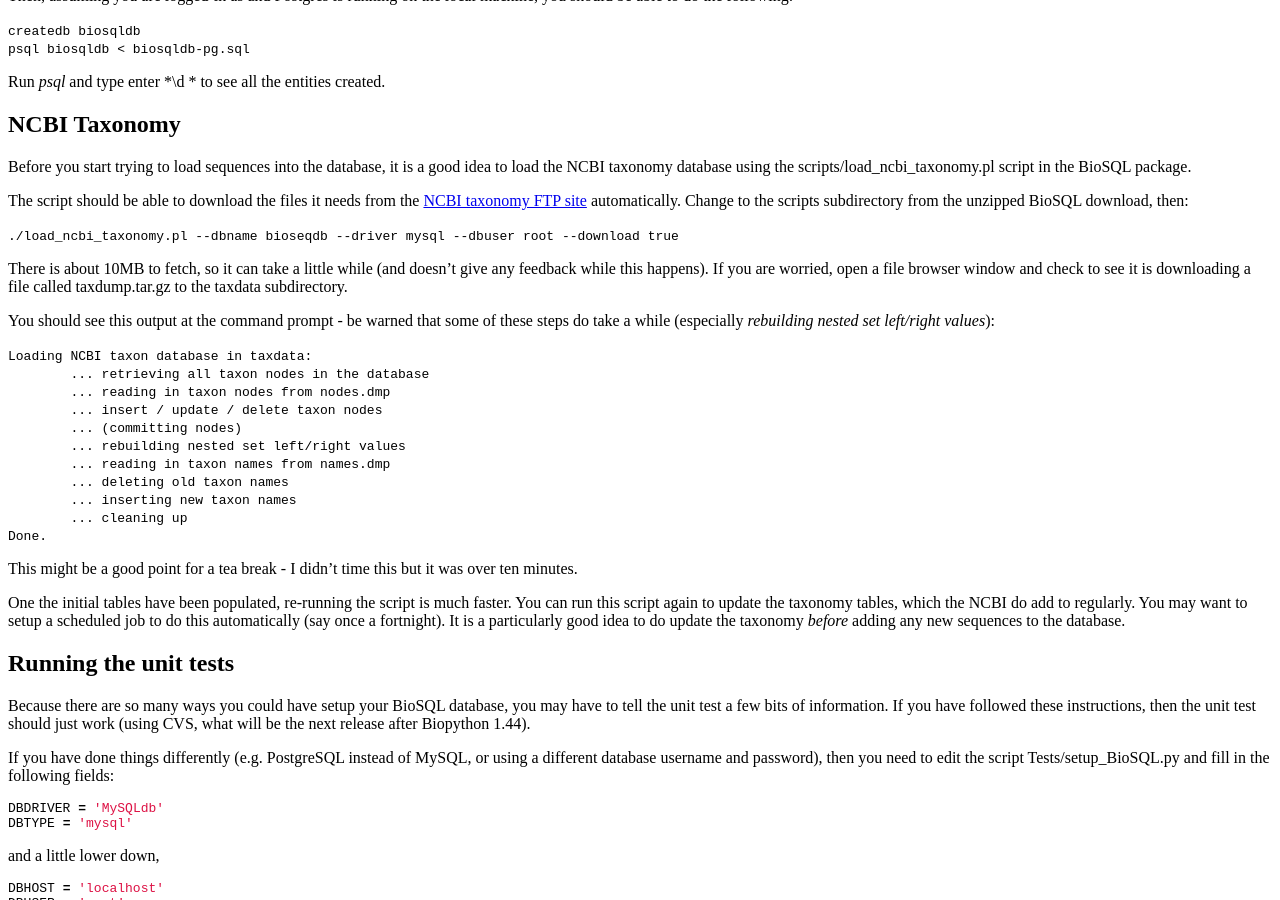
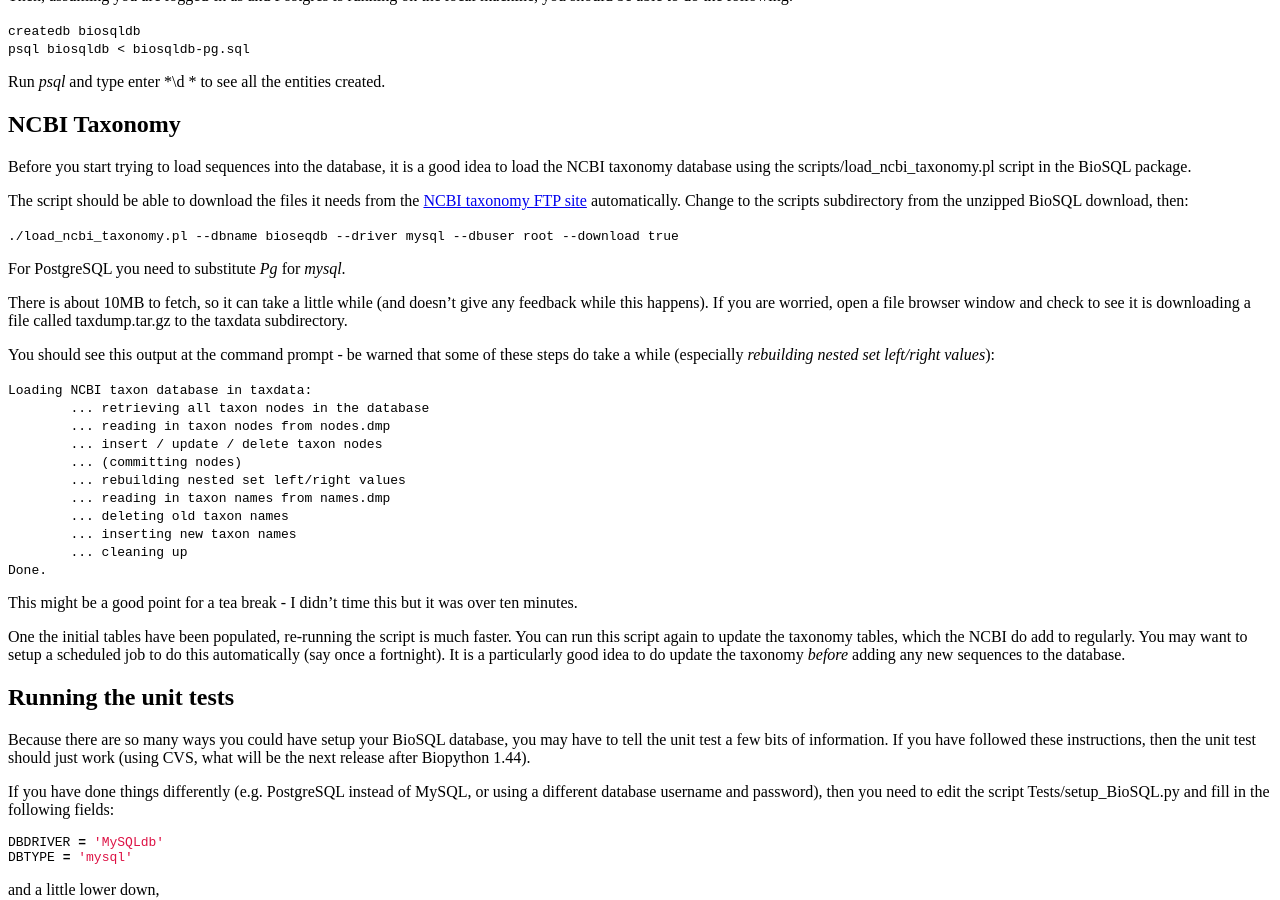
Before and after one commit to biopython/biopython.github.io, a Jekyll site: the page built from wiki/BioSQL.md, in a window 1280 px wide and 900 px high, scrolled down 2013 px. Built offline with Jekyll 4.4.1, drawn with Linux system fonts in a browser that asks for light colours.

Commit message:
/* NCBI Taxonomy */

```diff
--- a/wiki/BioSQL.md
+++ b/wiki/BioSQL.md
@@ -164,6 +164,8 @@ Change to the scripts subdirectory from the unzipped BioSQL download,
 then:
 
 `./load_ncbi_taxonomy.pl --dbname bioseqdb --driver mysql --dbuser root --download true`
+
+For PostgreSQL you need to substitute *Pg* for *mysql*.
 
 There is about 10MB to fetch, so it can take a little while (and doesn't
 give any feedback while this happens). If you are worried, open a file
```
Also changed, not shown: 1 other file.
